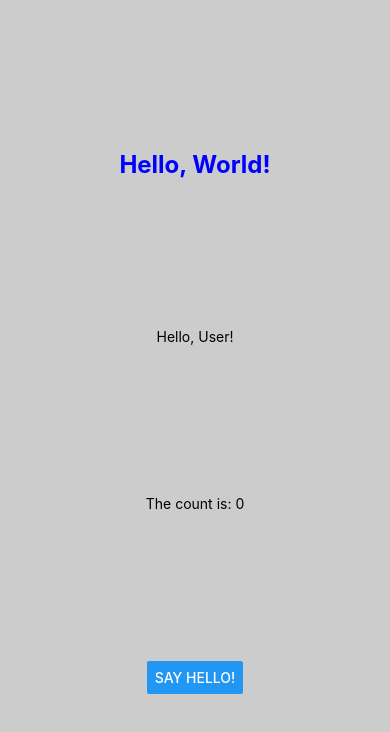
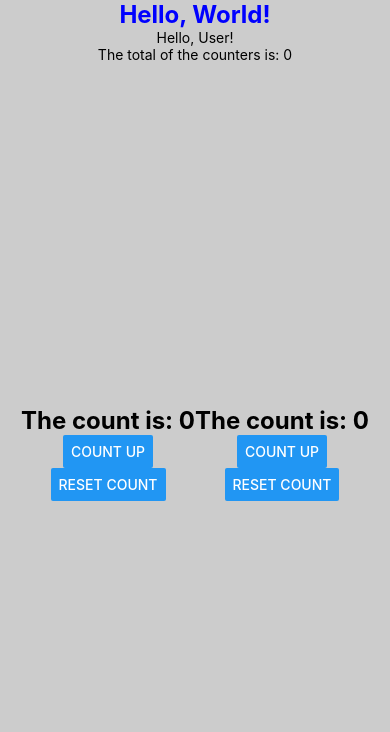
Before and after one commit to JamesonG-UAlberta/WCBWebDev_EXSM3956_Demo, a React Native app: screen / in a window 390 px wide. Shown: the top 732 px of the page. Built offline with nearby package versions, Linux system fonts and the light colour scheme.

Commit message:
Callback data from child components;

```diff
--- a/App.js
+++ b/App.js
@@ -1,16 +1,25 @@
 import { StatusBar } from 'expo-status-bar';
 import { StyleSheet, Text, View, Button } from 'react-native';
 import { useState } from 'react';
+import Counter from './Counter';
 
 export default function App() {
-  const [count, setCount] = useState(0);
+
+  const [countOne, setCountOne] = useState(0);
+  const [countTwo, setCountTwo] = useState(0);
+
 
   return (
     <View style={styles.container}>
       <Text style={styles.textStyle}>Hello, World!</Text>
       <Text>Hello, User!</Text>
-      <Text>The count is: {count}</Text>
-      <Button title="Say Hello!" onPress={() => {console.log("Hello! " + count); setCount(old => old+1);}}></Button>
+      <Text>The total of the counters is: {countOne + countTwo}</Text>
+      <View style={[styles.container, {
+        flexDirection: 'row'}]}>
+        <Counter callBack={(newValue) => {setCountOne(newValue);}} />
+        <Counter callBack={(newValue) => {setCountTwo(newValue);}} />
+      </View>
+
       <StatusBar style="auto" />
     </View>
   );
@@ -21,7 +30,7 @@ const styles = StyleSheet.create({
     flex: 1,
     backgroundColor: '#ccc',
     alignItems: 'center',
-    justifyContent: 'space-evenly',
+    justifyContent: 'center',
   },
   textStyle: {
       color: '#00f',
--- /dev/null
+++ b/Counter.js
@@ -0,0 +1,34 @@
+import { StatusBar } from 'expo-status-bar';
+import { StyleSheet, Text, View, Button } from 'react-native';
+import { useState, useEffect } from 'react';
+
+export default function Counter(props) {
+  const [count, setCount] = useState(0);
+
+  // Any code that relies on a state update should be in UseEffect, not directly after the set.
+  useEffect(() => {
+    props.callBack(count);
+  });
+
+  return (
+    <View style={styles.container}>
+      <Text style={styles.textStyle}>The count is: {count}</Text>
+      <Button title="Count Up" onPress={() => {setCount(old => old+1); }}></Button>
+      <Button title="Reset Count" onPress={() => {setCount(0);}}></Button>
+    </View>
+  );
+}
+
+const styles = StyleSheet.create({
+  container: {
+    flex: 1,
+    backgroundColor: '#ccc',
+    alignItems: 'center',
+    justifyContent: 'center',
+  },
+  textStyle: {
+      color: '#000',
+      fontWeight: 'bold',
+      fontSize: 24,
+  },
+});
```
